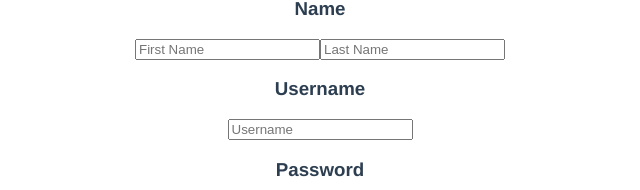
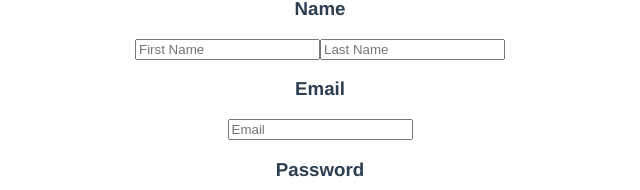
Before and after one commit to devorahortega/brainstorm-frontend, a Vue app: page /users in a window 1280 px wide. Shown: the part 156-346 px from the top of the page, without its empty margins (320-960 px from the left). Built offline with nearby package versions, Linux system fonts and the light colour scheme.

Commit message:
Changes username to email

```diff
--- a/src/views/Signup.vue
+++ b/src/views/Signup.vue
@@ -5,15 +5,15 @@
       <h3>Name</h3>
       <input type="text" name="first_name" class="form-control" id="first_name" placeholder="First Name" required />
       <input type="text" name="last_name" class="form-control" id="last_name" placeholder="Last Name" required />
-      <h3>Username</h3>
+      <h3>Email</h3>
       <input
-        type="username"
+        type="email"
         class="form-control"
-        name="username"
-        id="username"
-        placeholder="Username"
+        name="email"
+        id="email"
+        placeholder="Email"
         required
-        v-model="newUserParams.username"
+        v-model="newUserParams.email"
       />
       <h3>Password</h3>
       <input
```
